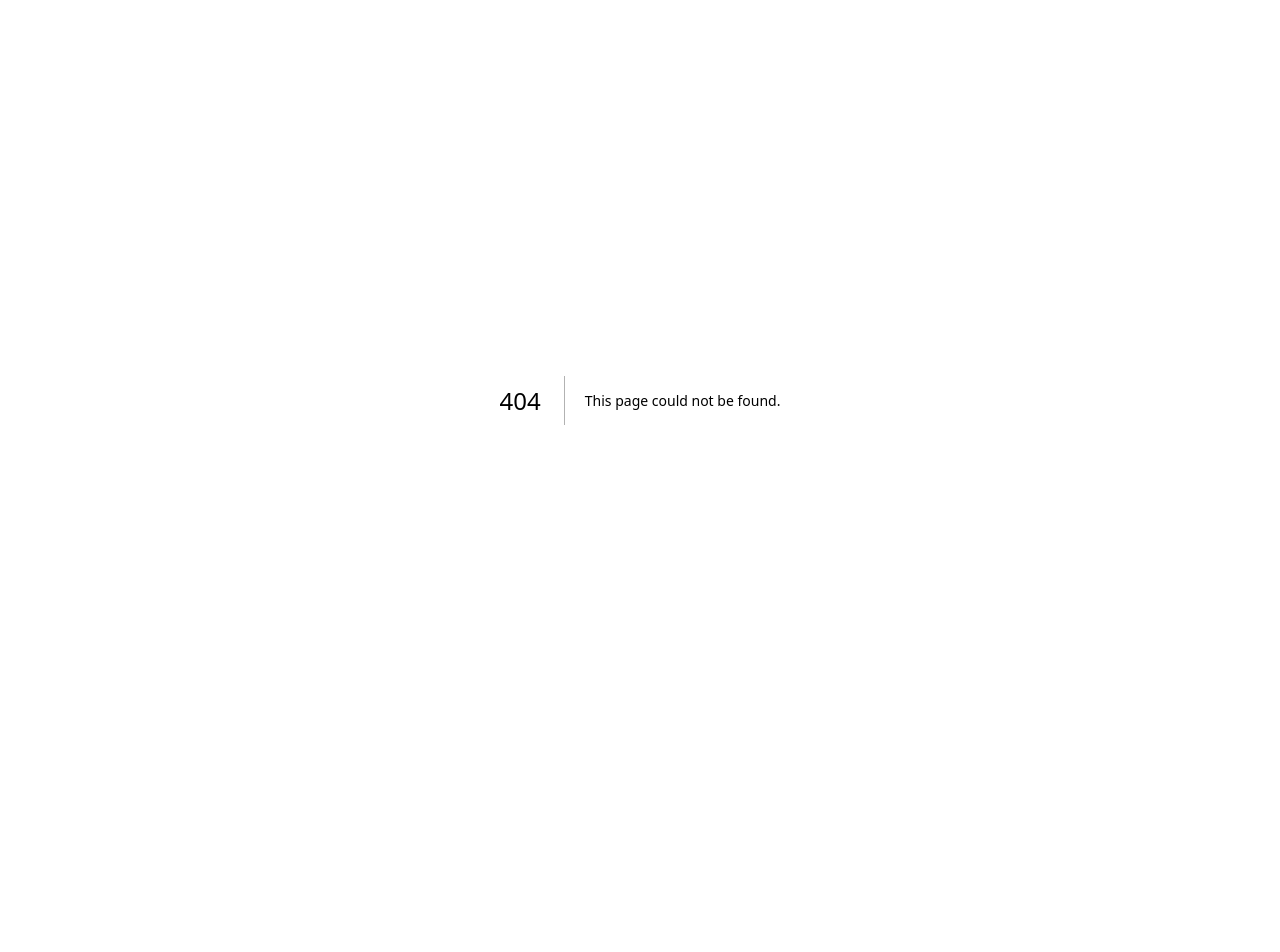
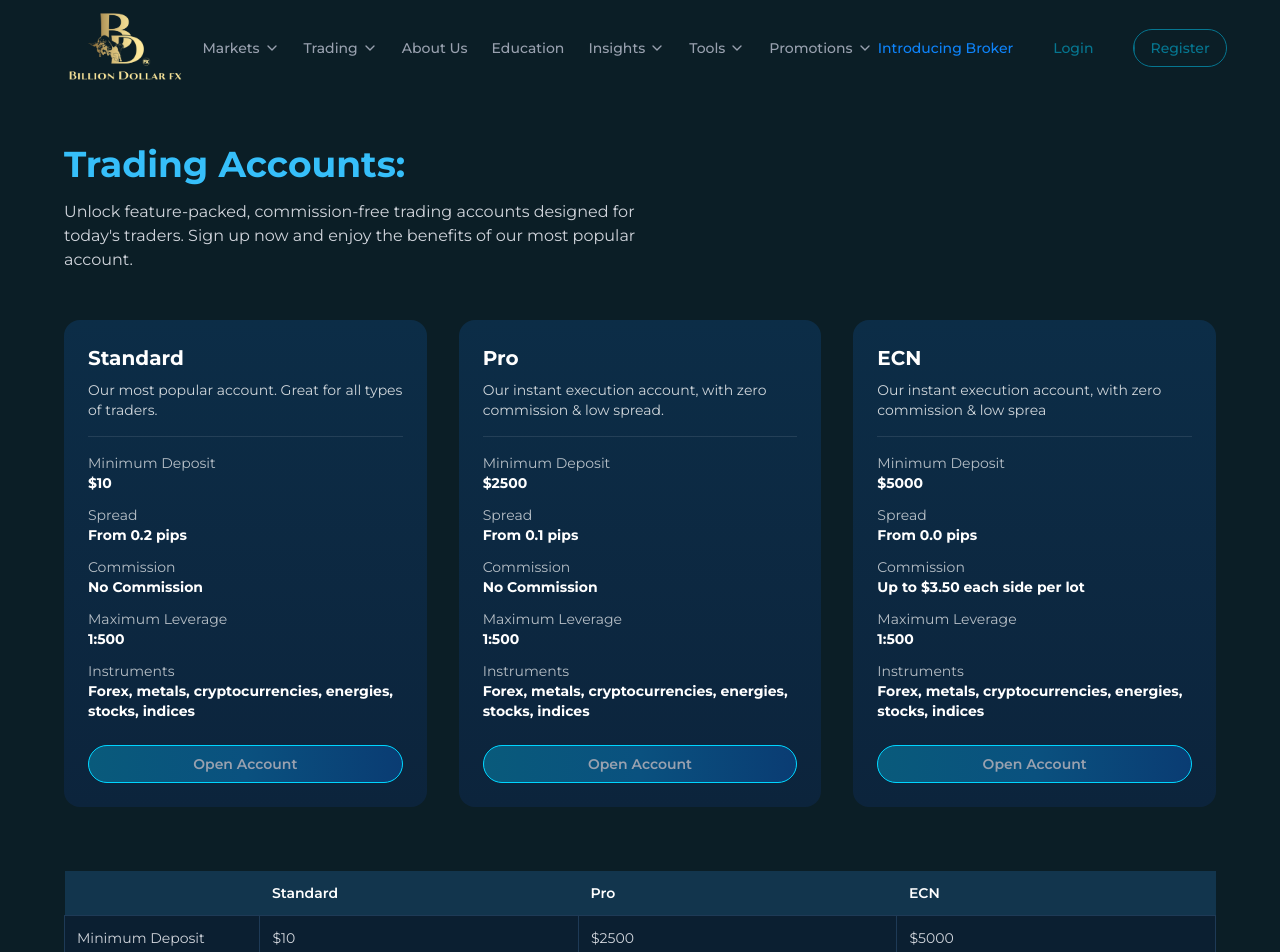
Before and after one commit to Shubham9049/WinProFx, a Next.js app: page /accounts in a window 1280 px wide. Before the commit this address had no page. Shown: the top 952 px of the page. Before the commit the page ends 800 px from the top, so only its background shows below. Built offline with nearby package versions, Linux system fonts and the light colour scheme.

Commit message:
add changes

```diff
--- a/components/PaymentMethods.tsx
+++ b/components/PaymentMethods.tsx
@@ -61,8 +61,8 @@ export default function PaymentMethods() {
         {/* Text Section */}
         <div className="md:w-1/2 flex flex-col justify-between gap-8 ">
           <h2 className="text-2xl md:text-3xl font-bold mb-5 ">
-            Effortless Fund Flow: Swift Deposits and Seamless{" "}
-            <span className="text-cyan-400">Withdrawals</span>
+            Effortless Fund Flow: Swift Deposits and Seamless
+            <span className="text-cyan-400"> Withdrawals</span>
           </h2>
           <p className="text-gray-400 mx-auto md:mx-0 ">
             Experience financial fluidity with our hassle-free deposit and
--- /dev/null
+++ b/src/app/accounts/page.tsx
@@ -0,0 +1,175 @@
+"use client";
+import { div } from "framer-motion/client";
+import Button from "../../../components/Button";
+import Navbar from "../../../components/Navbar";
+import Footer from "../../../components/Footer";
+import InsightsSection from "../../../components/Inside_Contact";
+
+const TradingAccounts = () => {
+  const handleClick = () => alert("Account Opening Started!");
+
+  return (
+    <div>
+      <Navbar />
+      <section className="bg-[#0b1e26] text-white px-4 py-12 md:pt-36">
+        <div className="max-w-6xl mx-auto">
+          <h2 className="text-3xl md:text-4xl font-bold text-[#36BFFA] mb-4">
+            Trading Accounts:
+          </h2>
+          <p className="text-gray-300 max-w-xl mb-12">
+            Unlock feature-packed, commission-free trading accounts designed for
+            today's traders. Sign up now and enjoy the benefits of our most
+            popular account.
+          </p>
+
+          {/* Cards */}
+          <div className="grid gap-8 md:grid-cols-3 mb-16">
+            {[
+              {
+                title: "Standard",
+                desc: "Our most popular account. Great for all types of traders.",
+                deposit: "$10",
+                spread: "From 0.2 pips",
+                commission: "No Commission",
+                leverage: "1:500",
+                instruments:
+                  "Forex, metals, cryptocurrencies, energies, stocks, indices",
+              },
+              {
+                title: "Pro",
+                desc: "Our instant execution account, with zero commission & low spread.",
+                deposit: "$2500",
+                spread: "From 0.1 pips",
+                commission: "No Commission",
+                leverage: "1:500",
+                instruments:
+                  "Forex, metals, cryptocurrencies, energies, stocks, indices",
+              },
+              {
+                title: "ECN",
+                desc: "Our instant execution account, with zero commission & low sprea",
+                deposit: "$5000",
+                spread: "From 0.0 pips",
+                commission: "Up to $3.50 each side per lot",
+                leverage: "1:500",
+                instruments:
+                  "Forex, metals, cryptocurrencies, energies, stocks, indices",
+              },
+            ].map((item, i) => (
+              <div
+                key={i}
+                className="bg-gradient-to-b from-[#0c2d47] to-[#0c243c] rounded-2xl p-6 text-white flex flex-col justify-between"
+              >
+                <div>
+                  <h3 className="text-xl font-bold mb-2">{item.title}</h3>
+                  <p className="text-sm text-white/80 mb-4">{item.desc}</p>
+                  <hr className="border-white/10 mb-4" />
+
+                  <ul className="space-y-3 text-sm">
+                    <li>
+                      <p className="text-white/70">Minimum Deposit</p>
+                      <p className="font-bold">{item.deposit}</p>
+                    </li>
+                    <li>
+                      <p className="text-white/70">Spread</p>
+                      <p className="font-bold">{item.spread}</p>
+                    </li>
+                    <li>
+                      <p className="text-white/70">Commission</p>
+                      <p className="font-bold">{item.commission}</p>
+                    </li>
+                    <li>
+                      <p className="text-white/70">Maximum Leverage</p>
+                      <p className="font-bold">{item.leverage}</p>
+                    </li>
+                    <li>
+                      <p className="text-white/70">Instruments</p>
+                      <p className="font-bold">{item.instruments}</p>
+                    </li>
+                  </ul>
+                </div>
+
+                <Button
+                  text="Open Account"
+                  onClick={handleClick}
+                  className="mt-6 px-6 py-2 rounded-full bg-cyan-500 hover:bg-cyan-600 transition"
+                />
+              </div>
+            ))}
+          </div>
+
+          {/* Comparison Table */}
+          <div className="overflow-auto">
+            <table className="min-w-full border-collapse text-sm text-left">
+              <thead>
+                <tr className="bg-[#12354D] text-white">
+                  <th className="p-3 font-semibold"> </th>
+                  <th className="p-3 font-semibold">Standard</th>
+                  <th className="p-3 font-semibold">Pro</th>
+                  <th className="p-3 font-semibold">ECN</th>
+                </tr>
+              </thead>
+              <tbody className="text-gray-300">
+                {[
+                  ["Minimum Deposit", "$10", "$2500", "$5000"],
+                  ["Spread", "From 0.2 pips", "From 0.1 pips", "From 0.0 pips"],
+                  [
+                    "Commission",
+                    "No commission",
+                    "No commission",
+                    "Up to $3.50 each side per lot",
+                  ],
+                  ["Maximum Leverage", "1:500", "1:500", "1:500"],
+                  [
+                    "Instruments",
+                    "Forex, metals, cryptocurrencies, energies, stocks, indices",
+                    "Forex, metals, cryptocurrencies, energies, stocks, indices",
+                    "Forex, metals, cryptocurrencies, energies, stocks, indices",
+                  ],
+                  ["Minimum lot size", "0.01 pips", "0.01 pips", "0.01 pips"],
+                  [
+                    "Maximum lot size",
+                    "200 (7:00 - 20:59 GMT +0), 60 (21:00 - 6:59 GMT +0)",
+                    "200 (7:00 - 20:59 GMT +0), 60 (21:00 - 6:59 GMT +0)",
+                    "200 (7:00 - 20:59 GMT +0), 60 (21:00 - 6:59 GMT +0)",
+                  ],
+                  [
+                    "Maximum number of positions",
+                    "Unlimited",
+                    "Unlimited",
+                    "Unlimited",
+                  ],
+                  ["Hedged Margin", "0%", "0%", "0%"],
+                  ["Margin Call", "30%", "30%", "30%"],
+                  [
+                    "Stop out",
+                    "0% (see details about stocks)",
+                    "0% (see details about stocks)",
+                    "0% (see details about stocks)",
+                  ],
+                  ["Order execution", "Market", "Instant / Market", "Market"],
+                  ["Swap-Free", "Available", "Available", "Available"],
+                ].map((row, i) => (
+                  <tr
+                    key={i}
+                    className={i % 2 === 0 ? "bg-[#0B1F31]" : "bg-[#0E2436]"}
+                  >
+                    {row.map((cell, j) => (
+                      <td key={j} className="p-3 border border-[#1E3A56]">
+                        {cell}
+                      </td>
+                    ))}
+                  </tr>
+                ))}
+              </tbody>
+            </table>
+          </div>
+        </div>
+      </section>
+      <InsightsSection />
+      <Footer />
+    </div>
+  );
+};
+
+export default TradingAccounts;
```
